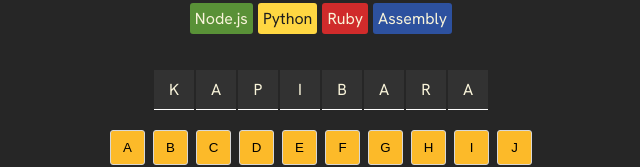
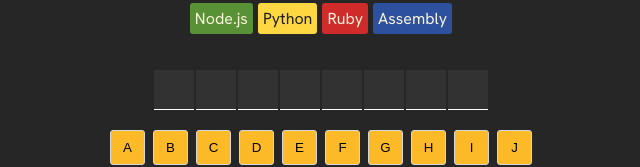
Before and after one commit to KSapalska/Hangman, a React (Vite) app: page / in a window 1280 px wide. Shown: the part 362-529 px from the top of the page, without its empty margins (319-959 px from the left). Built offline with nearby package versions, Linux system fonts and the light colour scheme.

Commit message:
display correctly gussed letters

```diff
--- a/src/App.jsx
+++ b/src/App.jsx
@@ -7,7 +7,8 @@
 
 function App() {
   const [currentWord, setCurrentWord] = React.useState("kapibara");
-  const letterElements = currentWord.split("");
+  const letterElements = currentWord.split("")
+;
   const [guessedLetters, setGuessedLetters] = React.useState([]);
   const alphabet = "abcdefghijklmnopqrstuvwxyz";
   const languageElements = languages.map((language) => {
@@ -22,12 +23,9 @@
     );
   });
 
-
-  console.log(guessedLetters);
-
-  const word = letterElements.map((letter, index) => (
-    <span key={index} className="letter">
-      {letter.toUpperCase()}
+    const word = letterElements.map((letter, index) => (
+    <span key={index} className="letter">{guessedLetters.includes(letter) ?
+      letter.toUpperCase(): "" }
     </span>
   ));
   const keybordElements = alphabet.split("").map((letter) => {
@@ -40,7 +38,7 @@
 correct: isCorrect,
 wrong: isWrong
     })
-    console.log(className)
+
 
     return (
       <button
@@ -61,7 +59,7 @@
       prevLetters.includes(letter) ? prevLetters : [...prevLetters, letter]
 
     );
-    console.log(`Guessed Letters: ${guessedLetters}`);
+
   }
 
   return (
```
